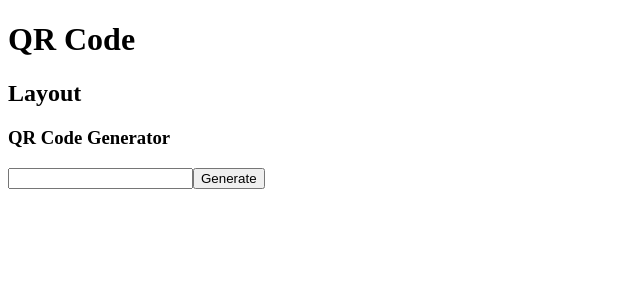
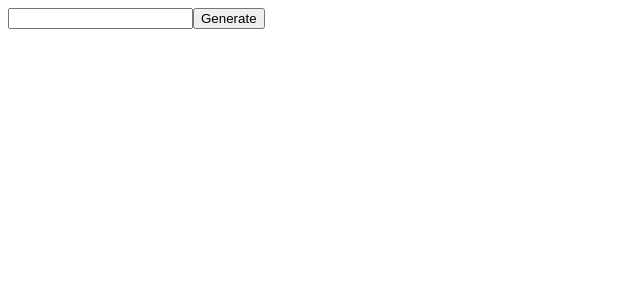
Before and after one commit to AndriiKot/React, a React (Vite) app: page / in a window 1280 px wide. Shown: the top 300 px of the page, without its empty margins (0-640 px from the left). Built offline with nearby package versions, Linux system fonts and the light colour scheme.

Commit message:
React 'React 04' 'QR Code' ! delete h1, h2, h3 !

```diff
--- a/src/Layout.jsx
+++ b/src/Layout.jsx
@@ -3,7 +3,6 @@ import { QrCodeGenerator } from "./QrCodeGenerator";
 export const Layout = () => {
   return (
     <div>
-      <h2>Layout</h2>
       <QrCodeGenerator />
     </div>
   );
--- a/src/QrCodeGenerator.jsx
+++ b/src/QrCodeGenerator.jsx
@@ -18,7 +18,6 @@ export const QrCodeGenerator = () => {
 
   return (
     <div>
-      <h3>QR Code Generator</h3>
       { qrCodeValue !== '' && <QRCodeSVG value={qrCodeValue} />}
       <input type="text" value={inputValue} onChange={onChangeGenerate} />
       <button type="button" onClick={handleGenerate}>
--- a/src/main.jsx
+++ b/src/main.jsx
@@ -4,7 +4,6 @@ import { Layout } from "./Layout";
 
 ReactDOM.createRoot(document.getElementById("root")).render(
   <>
-    <h1>QR Code</h1>
     <Layout />
   </>
 );
```
